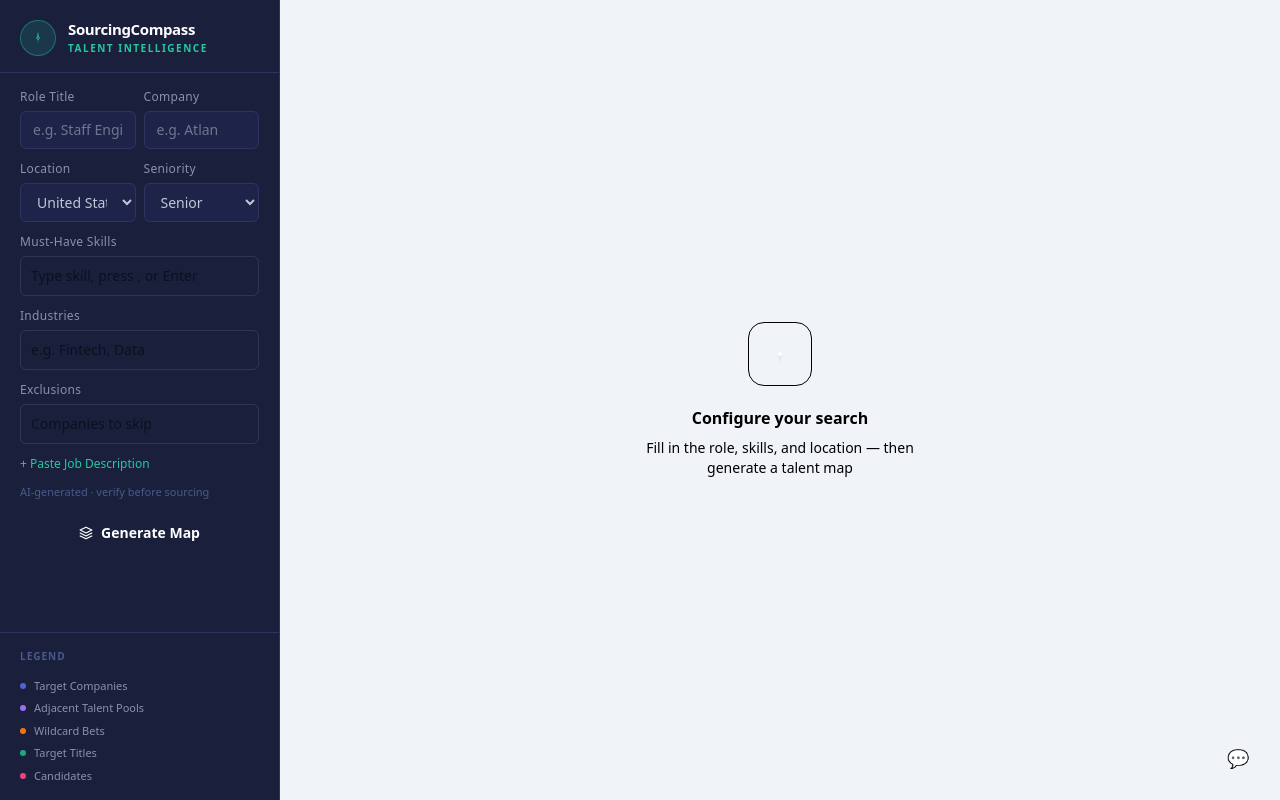
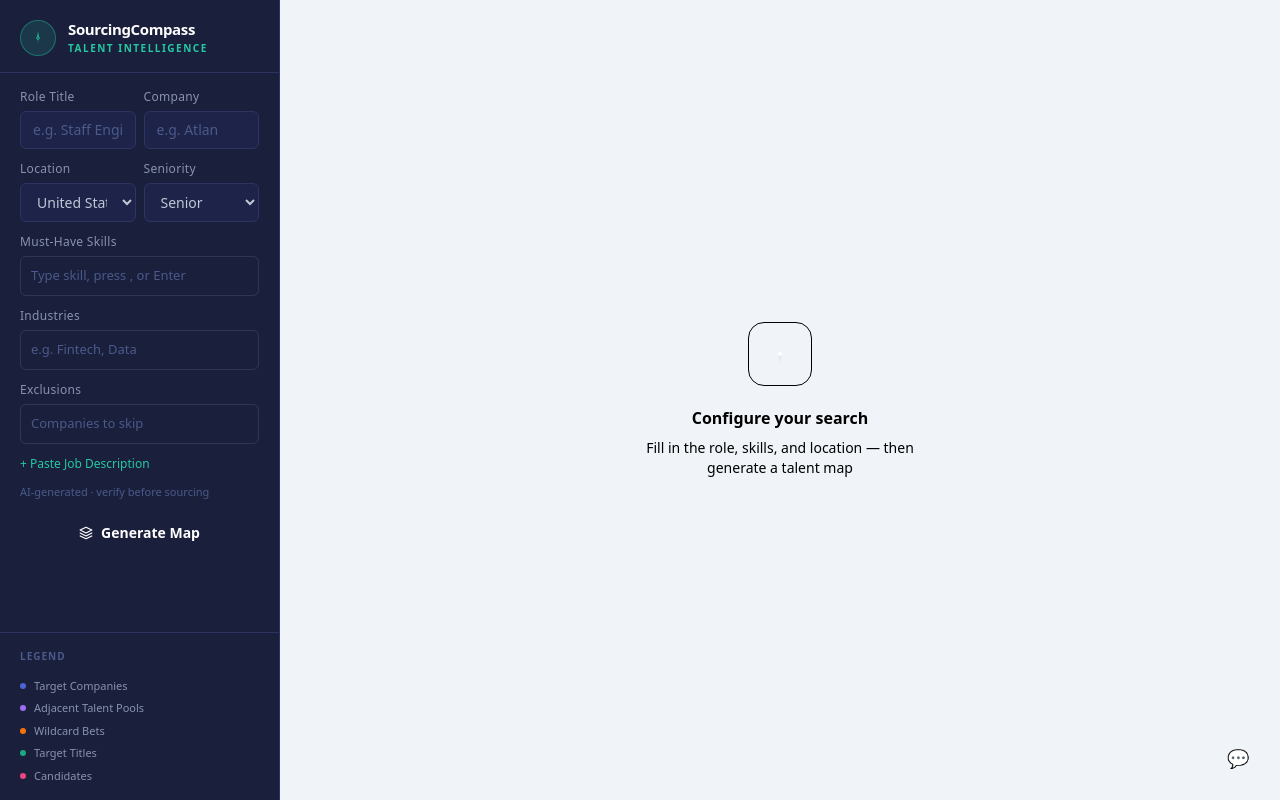
Before and after one commit to Manubarki/SourcingCompass2, a React (Vite) app: page / in a window 1280 px wide. Built offline with nearby package versions, Linux system fonts and the light colour scheme.

Commit message:
Update App.jsx

```diff
--- a/src/App.jsx
+++ b/src/App.jsx
@@ -38,8 +38,8 @@ function TagInput({ placeholder, tags, onChange }) {
             className="text-tag-remove/70 hover:text-tag-remove leading-none ml-0.5">×</button>
         </span>
       ))}
-      <input ref={ref} className="bg-transparent text-sm text-sidebar-foreground placeholder-sidebar-foreground/30 outline-none flex-1 min-w-[80px]"
-        placeholder={tags.length?"":placeholder} value={input}
+      <input ref={ref} className="sidebar-input bg-transparent outline-none flex-1 min-w-[80px]"
+        style={{fontSize:"13px",color:"#bfc8d6"}} placeholder={tags.length?"":placeholder} value={input}
         onChange={e=>setInput(e.target.value)} onKeyDown={handleKey} onPaste={handlePaste}/>
     </div>
   );
@@ -550,11 +550,16 @@ export default function TalentMap() {
     a.download="SourcingCompass_"+form.role.replace(/\s+/g,"_")+".csv"; a.click();
   }
 
-  const inputCls = "w-full rounded-md px-3 py-2 text-sm focus:outline-none transition-colors";
+  const inputCls = "sidebar-input w-full rounded-md px-3 py-2 text-sm focus:outline-none transition-colors";
   const inputStyle = {background:"#1e2449",border:"1px solid #2d3461",color:"#bfc8d6"};
   const labelCls = "block text-xs font-medium mb-1.5 tracking-wide"; const labelStyle = {color:"#8892b0"};
 
   return (
+    <>
+    <style>{`
+      .sidebar-input::placeholder { color: #4a5a8a !important; opacity: 1; }
+      .sidebar-input { color: #bfc8d6 !important; }
+    `}</style>
     <div className="flex h-screen overflow-hidden" style={{background:"#f0f4f8"}}>
 
       {/* ── Sidebar ── */}
@@ -710,5 +715,6 @@ export default function TalentMap() {
 
       <Chatbot/>
     </div>
+    </>
   );
 }
```
